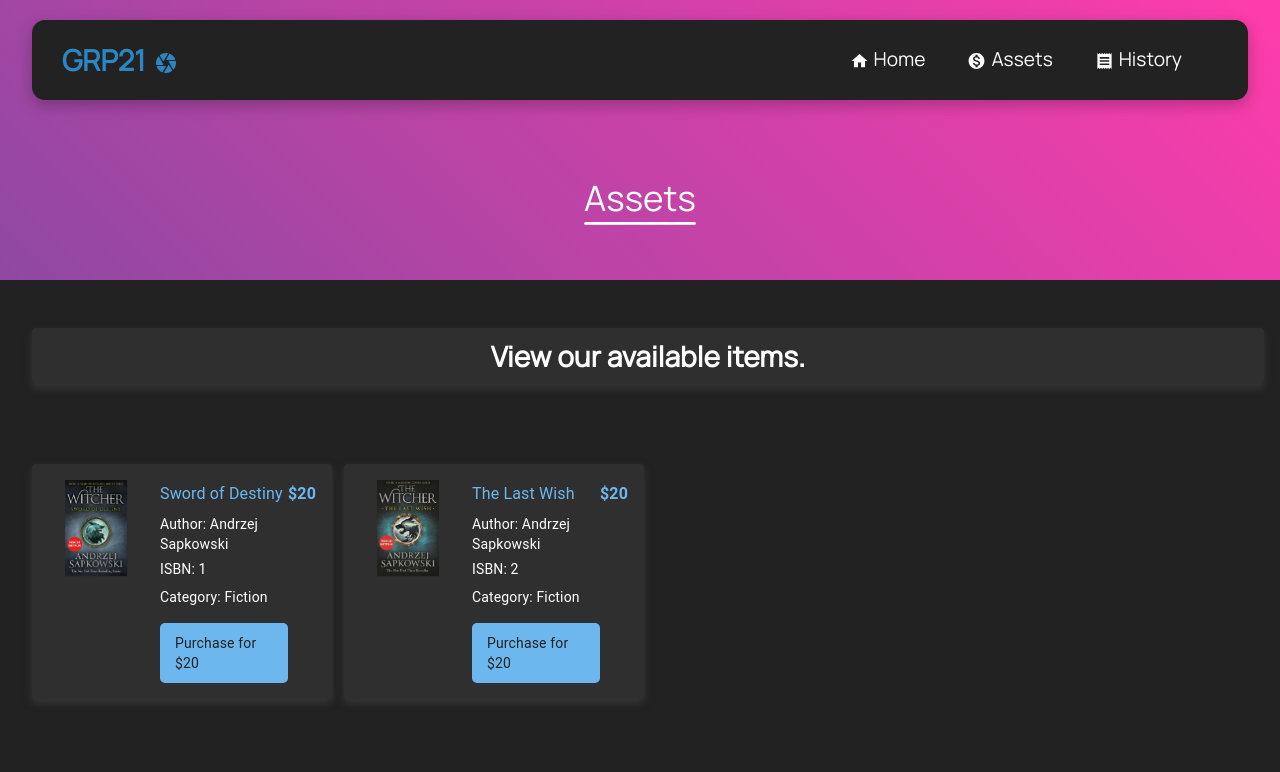
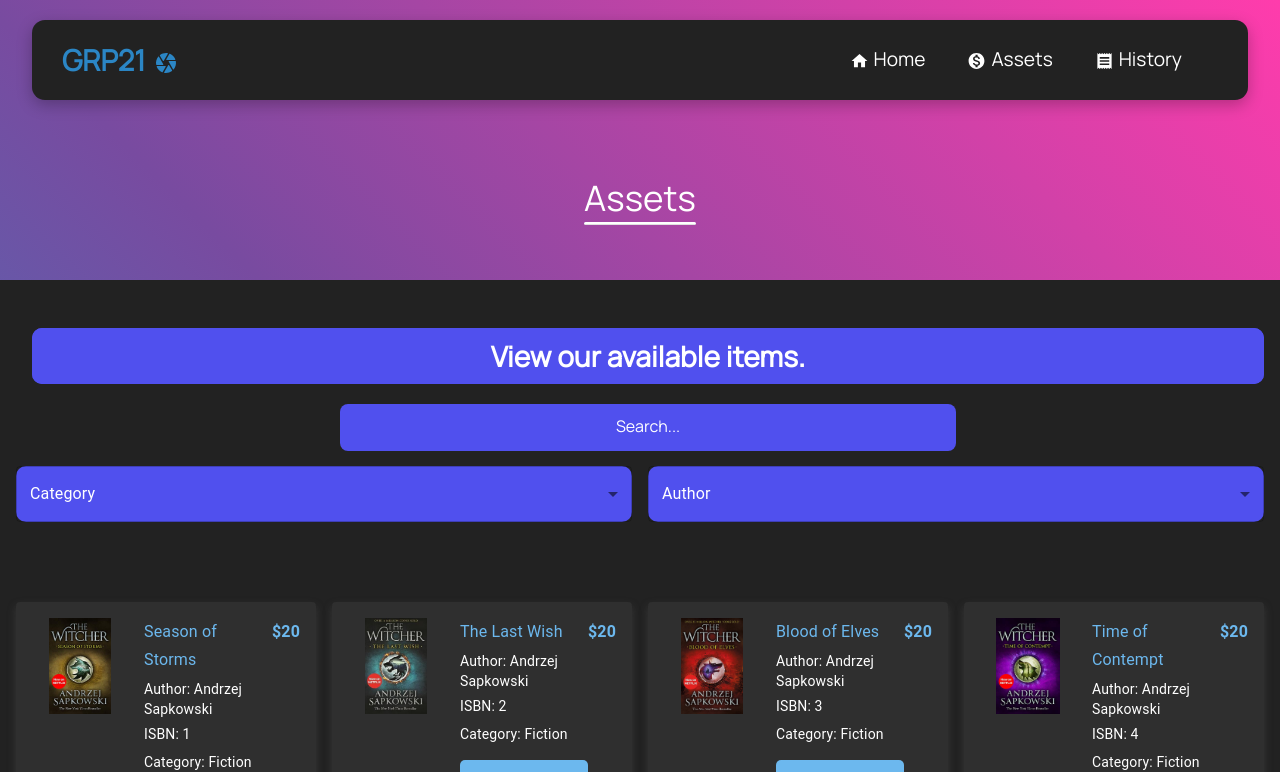
Before and after one commit to Vince-Loh/decentralized-trading-platform, a React (Create React App) app: page /assets in a window 1280 px wide. Shown: the top 772 px of the page. Built offline with nearby package versions, Linux system fonts and the light colour scheme.

Commit message:
fixed up filters and styling
- added search bar and filter for assets
styled the title for each page
- fixed the z-index issue with navigation bar
- did styling for the following pages

```diff
--- a/src/components/asset/assets.js
+++ b/src/components/asset/assets.js
@@ -8,6 +8,9 @@
 import * as images from '../images/images';
 import Divider from '@mui/material/Divider';
 import Typography from '@mui/material/Typography';
+import { useState } from 'react';
+import { FormControl, InputLabel, MenuItem, Select } from '@mui/material';
+
 
 
 const Item = styled(Paper)(({ theme }) => ({
@@ -19,9 +22,41 @@
     textAlign: 'center',
   }));
 
+function Assets() {
 
-function Assets() {
-    return (<>
+const [searchTerm, setSearchTerm] = useState('');
+const [selectedCategory, setSelectedCategory] = useState('');
+const [selectedAuthor, setSelectedAuthor] = useState('');
+
+const assets = [
+  { isbn: '1', category: 'Fiction', title: 'Season of Storms', author: 'Andrzej Sapkowski', price: '$20', img: [images.TW_SOS]},
+  { isbn : '2', category: 'Fiction', title: 'The Last Wish', author: 'Andrzej Sapkowski', price: '$20', img: [images.TW_TLW]},
+    { isbn : '3', category: 'Fiction', title: 'Blood of Elves', author: 'Andrzej Sapkowski', price: '$20', img: [images.TW_BOE]},
+    { isbn : '4', category: 'Fiction', title: 'Time of Contempt', author: 'Andrzej Sapkowski', price: '$20', img: [images.TW_TOC]},
+    { isbn : '5', category: 'Fiction', title: 'Baptism of Fire', author: 'Andrzej Sapkowski', price: '$20', img: [images.TW_BOF]},
+    { isbn : '6', category: 'Fiction', title: 'The Tower of the Swallow', author: 'Andrzej Sapkowski', price: '$20', img: [images.TW_TTOTS]},
+    { isbn : '7', category: 'Fiction', title: 'The Lady of the Lake', author: 'Andrzej Sapkowski', price: '$20', img: [images.TW_TLOTL]},
+    { isbn : '8', category: 'Fiction', title: 'Season of Storms', author: 'Andrzej Sapkowski', price: '$20', img:  [images.TW_SOD]},
+];
+
+const filteredAssets = assets.filter(asset => {
+  return (
+    asset.title.toLowerCase().includes(searchTerm.toLowerCase()) &&
+    (selectedCategory === '' || asset.category === selectedCategory)
+  );
+});
+
+<div className="search-filter">
+  <input type="text" placeholder="Search by Title" value={searchTerm} onChange={e => setSearchTerm(e.target.value)} />
+  <select value={selectedCategory} onChange={e => setSelectedCategory(e.target.value)}>
+    <option value="">All Categories</option>
+    <option value="Fiction">Fiction</option>
+    <option value="Non-Fiction">Non-Fiction</option>
+    <option value="Non-Fiction">Technology</option>
+  </select>
+</div>
+
+return (<>
     <div className = 'asset-container'>
             <Grid container spacing={0} alignItems="center" justifyContent="center">
                 <Grid item xs={12} sm={6}>
@@ -41,36 +76,60 @@
              </Grid>
             </Grid>
         <Box sx={{ flexGrow: 1 }} style={{height: 'auto', overflowY: 'auto', paddingTop:'6vh', paddingBottom: '10vh', paddingLeft:32, paddingRight:16, backgroundColor: '#222'}}>
-            <Grid container spacing={2}>
-                <Grid item xs={12} md={12} style={{marginBottom: '2rem'}}>
-                    <Item ><h1>View our available items.</h1></Item>
+            <Grid container spacing={0} className="items-title">
+                <Grid item xs={12} md={12}>
+                    <Item className="items-title"><h1>View our available items.</h1></Item>
                 </Grid>
-                <Grid item xs={12} sm={12} lg={3} xl={3} style={{marginBottom: '2rem', paddingTop:'6vh'}}>
-                    <AssetDisplay isbn = '1' category='Fiction' title='Sword of Destiny' img={images.TW_SOD} author='Andrzej Sapkowski' price='$20'/>
                 </Grid>
-                <Grid item xs={12} sm={12} lg={3} xl={3} style={{marginBottom: '2rem', paddingTop:'6vh'}}>
-                    <AssetDisplay isbn = '2' category='Fiction'title='The Last Wish' img={images.TW_TLW} author='Andrzej Sapkowski' price='$20'/>
+                <div className="search-filter-container">
+                    <Grid container spacing={2}>
+                        <Grid item xs={12} md={12} lg ={12} >
+                        <input
+                            type="text"
+                            placeholder="Search..."
+                            value={searchTerm}
+                            onChange={(e) => setSearchTerm(e.target.value)}
+                        />
+                        </Grid>
+
+                <Grid container spacing={2}>
+                        <Grid item xs={6} md={6} >
+                        <FormControl fullWidth className="form-assets">
+                            <InputLabel className="white-text-center">Category</InputLabel>
+                            <Select
+                            value={selectedCategory}
+                            className="white-text-center"
+                            onChange={(e) => setSelectedCategory(e.target.value)}
+                            >
+                            <MenuItem value=""><em>None</em></MenuItem>
+                            <MenuItem value="Fiction">Fiction</MenuItem>
+                            <MenuItem value="Non-Fiction">Non-Fiction</MenuItem>
+                            </Select>
+                        </FormControl>
+                        </Grid>
+                        <Grid item xs={6} md ={6} style={{marginBottom: '2rem'}}>
+                        <FormControl fullWidth className="form-assets">
+                            <InputLabel className="white-text-center">Author</InputLabel>
+                            <Select
+                            value={selectedAuthor}
+                            className="white-text-center"
+                            onChange={(e) => setSelectedAuthor(e.target.value)}
+                            >
+                                <MenuItem value=""><em>None</em></MenuItem>
+                                <MenuItem value="Andrzej Sapkowski">Andrzej Sapkowski</MenuItem>
+                            </Select>
+                        </FormControl>
+                        </Grid>
+                        {filteredAssets.map((asset, index) => (
+                            <Grid item xs={12} sm={12} lg={3} xl={3} style={{marginBottom: '2rem', paddingTop:'6vh'}}>
+                            <AssetDisplay key={index} {...asset} />
+                        </Grid>
+                        ))}
+                        </Grid>
                 </Grid>
-                <Grid item xs={12} sm={12} xl={3} style={{marginBottom: '2rem', paddingTop:'6vh'}}>
-                    <AssetDisplay isbn = '3' category='Fiction' title='Blood of Elves' img={images.TW_BOE} author='Andrzej Sapkowski' price='$20'/>
-                </Grid>
-                <Grid item xs={12} sm={12} xl={3} style={{marginBottom: '2rem', paddingTop:'6vh'}}>
-                    <AssetDisplay isbn = '4' category='Fiction' title='Time of Contempt' img={images.TW_TOC} author='Andrzej Sapkowski' price='$20'/>
-                </Grid>
-                <Grid item xs={12} sm={12} xl={3} style={{marginBottom: '2rem', paddingTop:'6vh'}}>
-                    <AssetDisplay isbn = '5' category='Fiction' title='Baptism of Fire' img={images.TW_BOF} author='Andrzej Sapkowski' price='$20'/>
-                </Grid>
-                <Grid item xs={12} sm={12} xl={3} style={{marginBottom: '2rem', paddingTop:'6vh'}}>
-                    <AssetDisplay isbn = '6' category='Fiction' title='The Tower of the Swallow' img={images.TW_TTOTS} author='Andrzej Sapkowski' price='$20'/>
-                </Grid>
-                <Grid item xs={12} sm={12} xl={3} style={{marginBottom: '2rem', paddingTop:'6vh'}}>
-                    <AssetDisplay isbn = '7' category='Fiction' title='The Lady of the Lake' img={images.TW_TLOTL} author='Andrzej Sapkowski' price='$20'/>
-                </Grid>
-                <Grid item xs={12} sm={12} xl={3} style={{marginBottom: '2rem', paddingTop:'6vh'}}>
-                    <AssetDisplay isbn = '8' category='Fiction' title='Season of Storms' img={images.TW_SOS} author='Andrzej Sapkowski' price='$20'/>
-                </Grid>
-            </Grid>
+                </div>
         </Box>
+
     </div>
     </>
     );
--- a/src/components/asset/assetstyles.css
+++ b/src/components/asset/assetstyles.css
@@ -62,3 +62,60 @@
 .asset-purchase-btn:hover{
     background-color: #1A60A1;
 }
+
+/* Styling for search and filter container */
+.search-filter-container {
+    display: flex;
+    justify-content: space-between;
+    align-items: center;
+    width: 100%;
+    margin-top: 1.2%;
+  }
+  /* Styling for search bar and filter dropdown */
+  .search-filter-container input {
+    background-color: rgb(80, 80, 238);
+    padding: 10px;
+    margin: 5px;
+    color: #fff;
+  }
+/* Styling to make search bar longer and center it */
+.search-filter-container input {
+  width: 50%;
+  height: 70%;
+  margin-left: auto;
+  margin-right: auto;
+  display: block;
+  margin-bottom: 1.5rem;
+  border-radius: 8px;
+  border: 2px;
+}
+
+.search-filter-container input::placeholder {
+  color: #fff;
+  text-align: center;
+  font-weight: 400;
+  font-size: 16px;
+}
+
+.items-title{
+    background-color:  rgb(80, 80, 238) !important;
+    box-shadow: none !important;
+    border-radius: 10px !important;
+}
+
+.form-assets{
+    background-color:  rgb(80, 80, 238) !important;
+    box-shadow: none !important;
+    border-radius: 10px !important;
+}
+
+/* Class for white text color and center text alignment */
+.white-text-center {
+    color: #fff !important;
+    text-align: center !important;
+  }
+
+/* Class for centering InputLabel */
+.center-input-label {
+text-align: center !important;
+}
--- a/src/components/history/history.js
+++ b/src/components/history/history.js
@@ -40,9 +40,9 @@
              </Grid>
             </Grid>
         <Box sx={{ flexGrow: 1 }} style={{paddingTop:'3vh', paddingBottom: '10vh', paddingLeft:32, paddingRight:16, backgroundColor: '#222'}}>
-            <Grid container spacing={2}>
-                <Grid item xs={12} md={12}>
-                    <Item ><h1>View all previous transactions.</h1></Item>
+            <Grid container spacing={0}>
+                <Grid item xs={12} md={12} className="previous-trans-title">
+                    <Item className="previous-trans-title"><h1>View all previous transactions.</h1></Item>
                 </Grid>
                 <Grid item xs={12} md={12} lg={12} xl={12} style={{marginBottom: '2rem', paddingTop:'4vh'}}>
                     <HistoryDisplay user = 'John Smith' purchasePrice='$20' timeStamp='27/08/2023' isbn = '8' title='Season of Storms' img={images.TW_SOS} author='Andrzej Sapkowski'/>
--- a/src/components/history/historystyles.css
+++ b/src/components/history/historystyles.css
@@ -23,6 +23,12 @@
     overflow: hidden;
 }
 
+.previous-trans-title{
+    background-color:  rgb(80, 80, 238) !important;
+    box-shadow: none !important;
+    border-radius: 10px !important;
+}
+
 .MuiDivider-root {
     height: 3px;
     background-color: #ffffff;
--- a/src/components/home/home.js
+++ b/src/components/home/home.js
@@ -17,7 +17,7 @@
                             </span>
                         </h2>
                         <Link to="/assets" style={{ textDecoration: 'none'}}>
-                            <Button variant="contained" color="primary">
+                            <Button variant="contained" color="primary" >
                                 Get Started
                             </Button>
                         </Link>
@@ -79,7 +79,7 @@
                         </Grid>
                         <div style={{ display: 'flex', justifyContent: 'center', marginTop: '2rem' }}>
                         <Link to="/assets" style={{ textDecoration: 'none' }}>
-                            <Button variant="contained" color="primary" style={{marginBottom: '2.5rem'}}>
+                            <Button variant="contained" color="primary" style={{marginBottom: '2.5rem', zIndex: '0'}}>
                                 Explore Store
                             </Button>
                         </Link>
--- a/src/components/navbar/navbarstyles.css
+++ b/src/components/navbar/navbarstyles.css
@@ -15,6 +15,7 @@
     top: 20px;
     left: 50%;
     transform: translate(-50%);
+    z-index: 99;
   }
 
 *{
```
